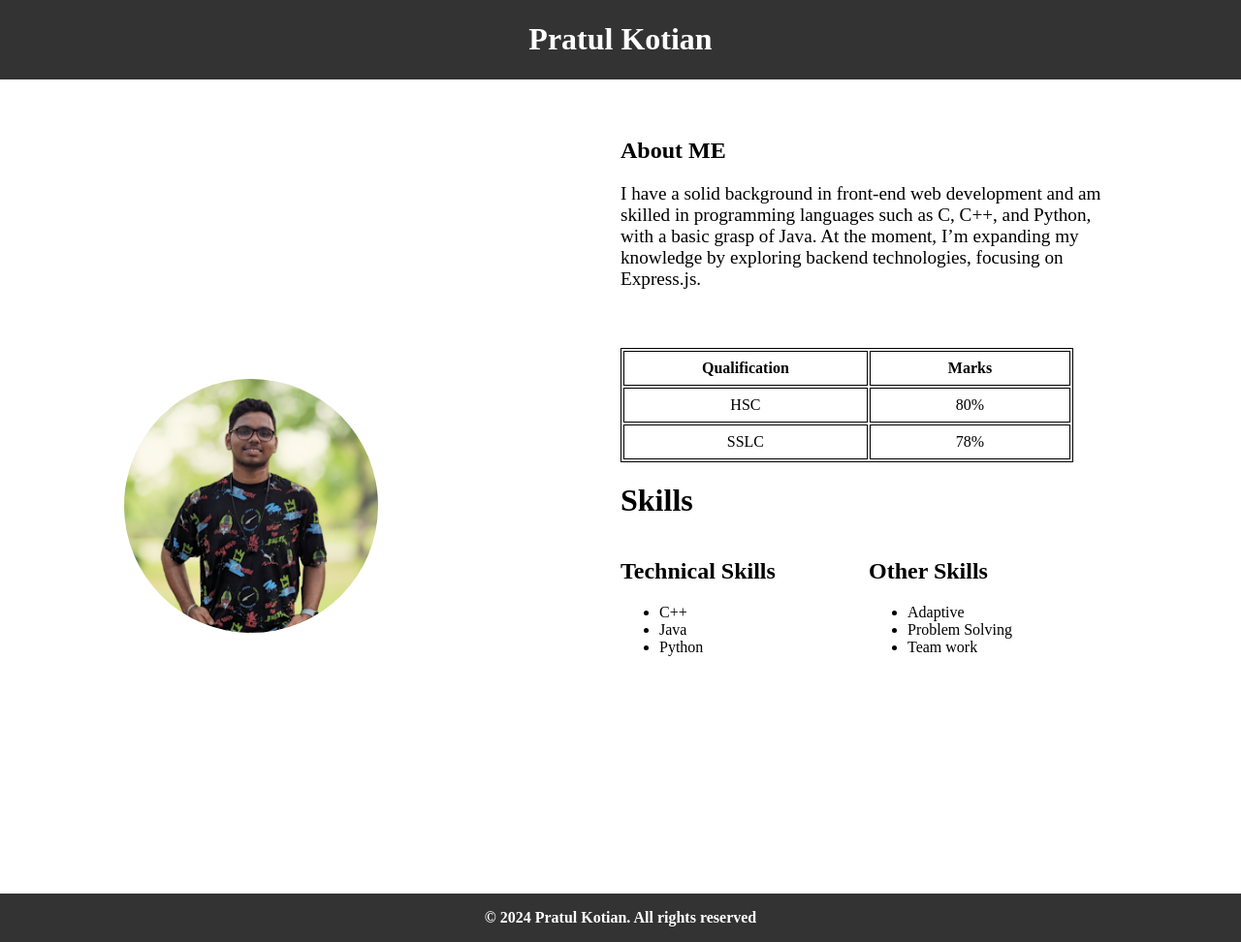
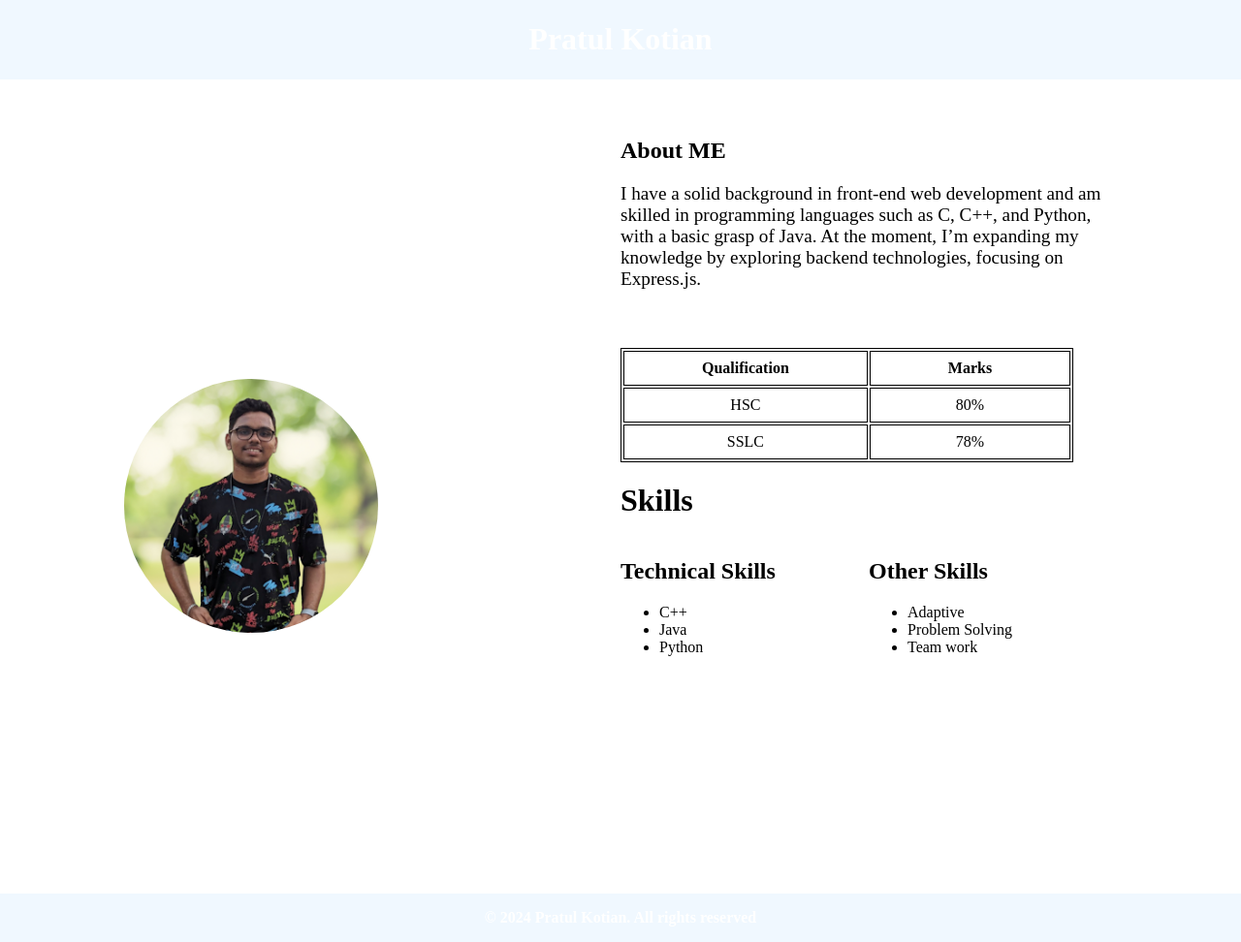
Before and after one commit to Pratulkotian/rahulportfolio.github.io, a plain HTML site: page index.html in a window 1280 px wide. Shown: the whole page at 97% size. Drawn offline with Linux system fonts and the light colour scheme.

Commit message:
Update style.css

```diff
--- a/style.css
+++ b/style.css
@@ -5,7 +5,7 @@ body{
 
 header{
     padding: 1px;
-    background-color: #333;
+    background-color: #F0F8FF;
     margin-bottom: 40px;
 }
 header h1{
@@ -79,7 +79,7 @@ td, th{
 footer{
     padding: 16px;
     text-align: center;
-    background-color: #333;
+    background-color: #F0F8FF;
     color: white;
     font-weight: bold;
 }
```
